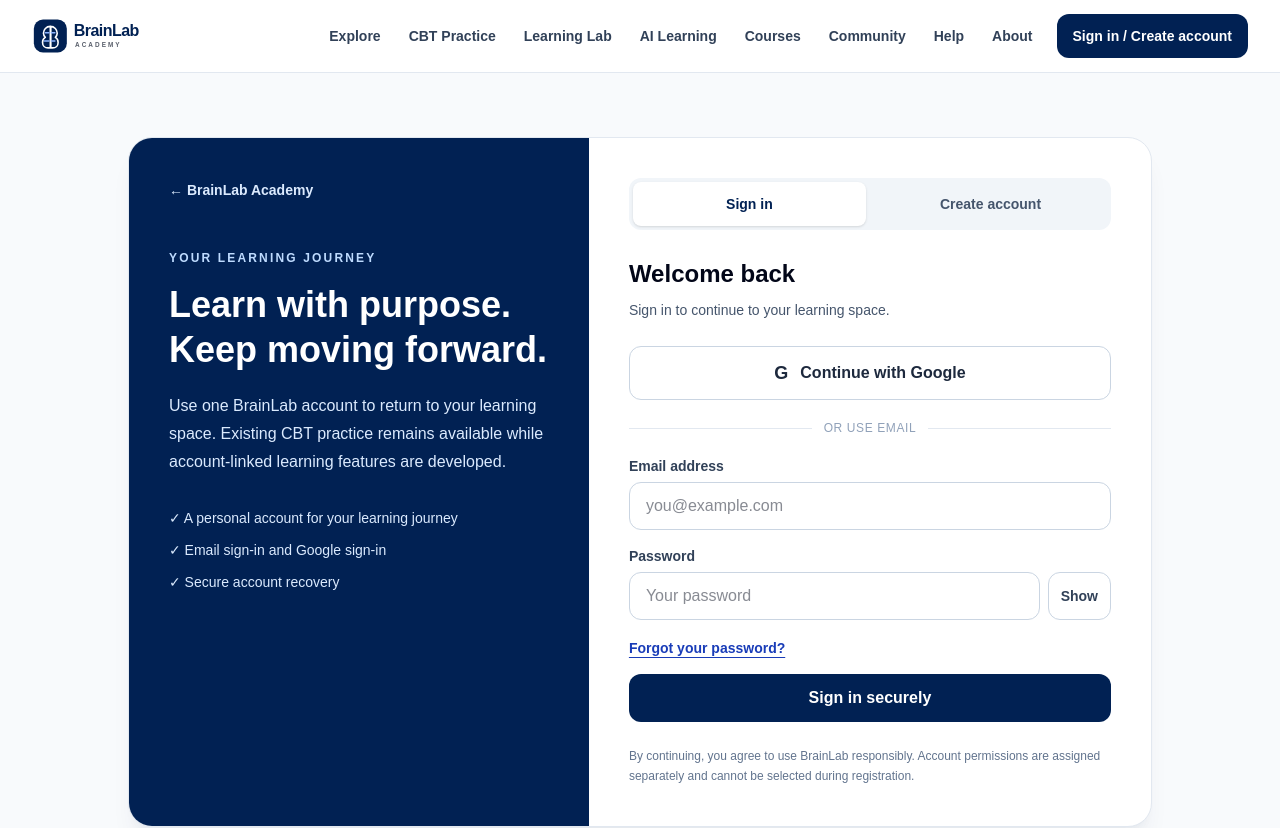
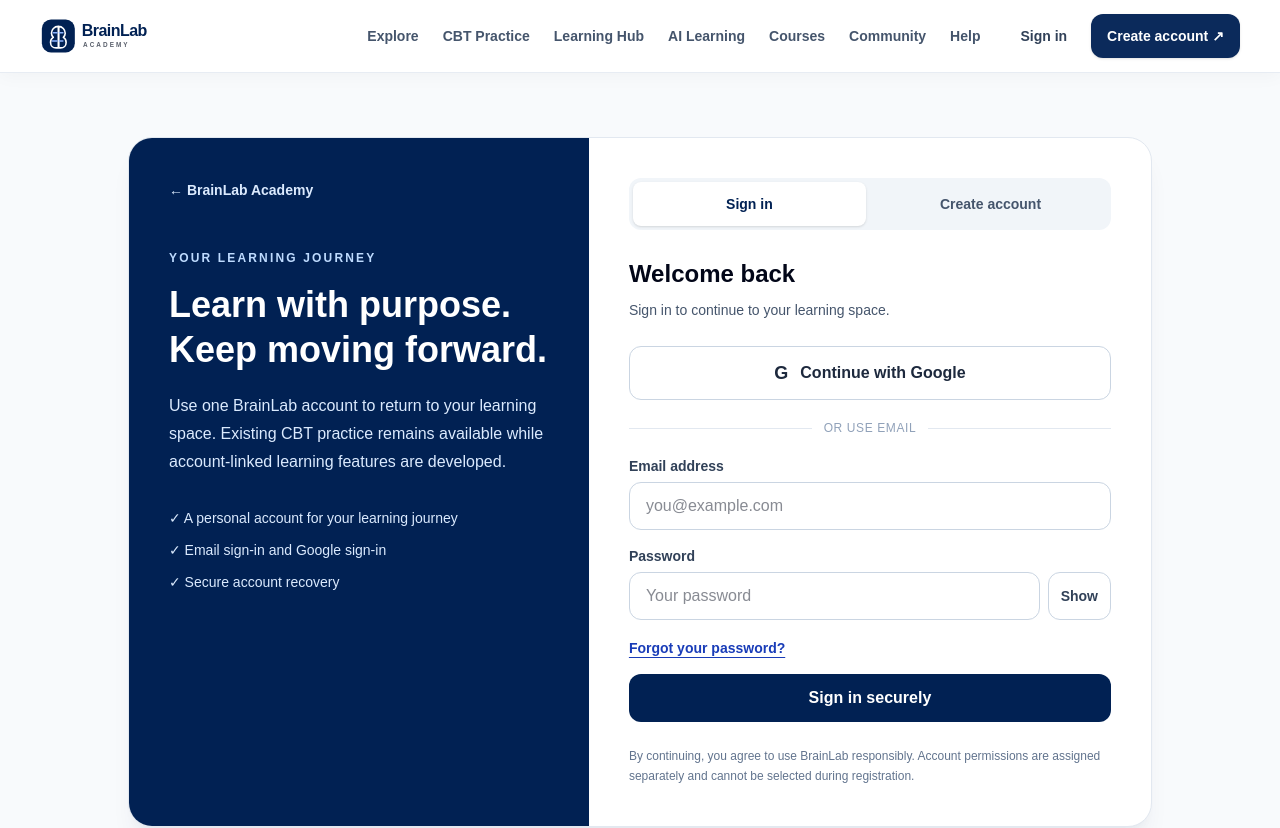
Before and after one commit to JAVABOI05/BRAINLAB-EXAM-CBT, a Next.js app: page /account in a window 1280 px wide. Shown: the top 828 px of the page. Built offline with nearby package versions, Linux system fonts and the light colour scheme; no server answers.

Commit message:
Improve responsive signed-in navigation

```diff
--- a/app/components/BrandHeader.tsx
+++ b/app/components/BrandHeader.tsx
@@ -10,12 +10,11 @@ import { supabase } from "../lib/supabase";
 const links = [
   { href: "/explore", label: "Explore" },
   { href: "/login", label: "CBT Practice" },
-  { href: "/learning", label: "Learning Lab" },
+  { href: "/learn", label: "Learning Hub" },
   { href: "/ai-learning", label: "AI Learning" },
   { href: "/courses", label: "Courses" },
   { href: "/community", label: "Community" },
   { href: "/support", label: "Help" },
-  { href: "/about", label: "About" },
 ];
 
 function displayName(user: User) {
@@ -61,31 +60,39 @@ export default function BrandHeader() {
     setSigningOut(false);
   }
 
+  const closeMenu = () => setMenuOpen(false);
+
   return (
-    <header className="sticky top-0 z-40 border-b border-slate-200 bg-white/95 backdrop-blur">
-      <div className="mx-auto flex min-h-[72px] max-w-7xl items-center justify-between gap-4 px-5 sm:px-8">
-        <Link href="/" className="flex min-w-0 items-center rounded-lg focus-visible:outline focus-visible:outline-2 focus-visible:outline-offset-4 focus-visible:outline-blue-600" aria-label="BrainLab Academy home">
+    <header className="sticky top-0 z-40 border-b border-slate-200/80 bg-white/95 shadow-[0_3px_18px_rgba(15,23,42,0.035)] backdrop-blur-xl">
+      <div className="mx-auto flex min-h-[72px] max-w-[1440px] items-center justify-between gap-4 px-4 sm:px-7 lg:px-10">
+        <Link href="/" onClick={closeMenu} className="flex shrink-0 items-center rounded-lg focus-visible:outline focus-visible:outline-2 focus-visible:outline-offset-4 focus-visible:outline-blue-600" aria-label="BrainLab Academy home">
           <Image src="/brainlab-logo.svg" alt="BrainLab Academy" width={110} height={61} priority className="h-11 w-auto" />
         </Link>
-        <button type="button" className="inline-flex h-11 w-11 items-center justify-center rounded-xl border border-slate-300 text-slate-800 xl:hidden" aria-label={menuOpen ? "Close navigation menu" : "Open navigation menu"} aria-expanded={menuOpen} aria-controls="brainlab-main-nav" onClick={() => setMenuOpen(!menuOpen)}>
+        <button type="button" className="inline-flex h-11 w-11 shrink-0 items-center justify-center rounded-xl border border-slate-300 bg-white text-slate-800 transition hover:bg-slate-50 focus-visible:outline focus-visible:outline-2 focus-visible:outline-offset-2 focus-visible:outline-blue-700 xl:hidden" aria-label={menuOpen ? "Close navigation menu" : "Open navigation menu"} aria-expanded={menuOpen} aria-controls="brainlab-main-nav" onClick={() => setMenuOpen(!menuOpen)}>
           <span aria-hidden="true" className="text-xl">{menuOpen ? "×" : "☰"}</span>
         </button>
-        <nav id="brainlab-main-nav" aria-label="Main navigation" className={menuOpen ? "absolute left-0 right-0 top-[72px] border-b border-slate-200 bg-white p-4 shadow-lg xl:static xl:flex xl:items-center xl:gap-1 xl:border-0 xl:bg-transparent xl:p-0 xl:shadow-none" : "hidden xl:flex xl:items-center xl:gap-1"}>
+        <nav id="brainlab-main-nav" aria-label="Main navigation" className={menuOpen ? "absolute left-0 right-0 top-[72px] flex max-h-[calc(100dvh-72px)] flex-col gap-1 overflow-y-auto border-b border-slate-200 bg-white p-4 shadow-xl xl:static xl:max-h-none xl:flex-row xl:items-center xl:gap-0 xl:overflow-visible xl:border-0 xl:bg-transparent xl:p-0 xl:shadow-none" : "hidden xl:flex xl:items-center xl:gap-0"}>
           {links.map((link) => (
-            <Link key={link.href} href={link.href} onClick={() => setMenuOpen(false)} className="block rounded-lg px-3 py-3 text-sm font-semibold text-slate-700 transition hover:bg-slate-100 hover:text-[#012153] md:py-2">
+            <Link key={link.href} href={link.href} onClick={closeMenu} className="rounded-xl px-3 py-3 text-sm font-semibold text-slate-600 transition hover:bg-slate-100 hover:text-[#0b2a5b] focus-visible:outline focus-visible:outline-2 focus-visible:outline-blue-700 xl:py-2">
               {link.label}
             </Link>
           ))}
           {checkingSession ? (
-            <span className="mt-2 inline-flex min-h-11 items-center justify-center rounded-xl border border-slate-200 px-4 py-2 text-sm text-slate-500 xl:ml-2 xl:mt-0" aria-live="polite">Checking account…</span>
+            <span className="mt-2 inline-flex min-h-11 items-center justify-center gap-2 rounded-xl border border-slate-200 px-4 py-2 text-sm text-slate-500 xl:ml-2 xl:mt-0" aria-live="polite"><span className="h-2 w-2 animate-pulse rounded-full bg-slate-400" /> Checking account…</span>
           ) : user ? (
-            <div className="mt-2 flex flex-col gap-2 xl:ml-2 xl:mt-0 xl:flex-row xl:items-center">
-              <Link href="/dashboard" onClick={() => setMenuOpen(false)} className="inline-flex min-h-11 items-center justify-center rounded-xl bg-[#012153] px-4 py-2 text-sm font-bold text-white transition hover:bg-[#0a2f72]">My learning</Link>
-              <Link href="/profile" onClick={() => setMenuOpen(false)} className="inline-flex min-h-11 items-center justify-center rounded-xl border border-slate-300 px-4 py-2 text-sm font-semibold text-slate-800 hover:bg-slate-50" title={user.email ?? "Your profile"}>{displayName(user)}</Link>
-              <button type="button" onClick={() => void signOut()} disabled={signingOut} className="inline-flex min-h-11 items-center justify-center rounded-xl border border-slate-200 px-3 py-2 text-sm font-semibold text-slate-600 hover:bg-slate-50 disabled:opacity-60">{signingOut ? "Signing out…" : "Sign out"}</button>
+            <div className="mt-2 flex flex-col gap-2 border-t border-slate-100 pt-3 xl:ml-3 xl:mt-0 xl:flex-row xl:items-center xl:border-0 xl:pt-0">
+              <Link href="/dashboard" onClick={closeMenu} className="inline-flex min-h-11 items-center justify-center gap-2 rounded-xl bg-[#0b2a5b] px-4 py-2 text-sm font-extrabold text-white shadow-sm transition hover:bg-blue-900"><span aria-hidden="true">⌂</span> My learning</Link>
+              <Link href="/profile" onClick={closeMenu} className="inline-flex min-h-11 items-center gap-2 rounded-xl border border-slate-200 bg-white px-3 py-2 text-sm font-bold text-slate-700 transition hover:border-blue-200 hover:bg-blue-50" title={user.email ?? "Your profile"}>
+                {user.user_metadata?.avatar_url || user.user_metadata?.picture ? <img src={user.user_metadata.avatar_url ?? user.user_metadata.picture} alt="" referrerPolicy="no-referrer" className="h-7 w-7 rounded-full object-cover" /> : <span aria-hidden="true" className="flex h-7 w-7 items-center justify-center rounded-full bg-blue-100 text-xs font-extrabold text-blue-950">{displayName(user).charAt(0).toUpperCase()}</span>}
+                <span className="max-w-[140px] truncate">{displayName(user)}</span>
+              </Link>
+              <button type="button" onClick={() => void signOut()} disabled={signingOut} className="inline-flex min-h-11 items-center justify-center rounded-xl px-3 py-2 text-sm font-bold text-slate-500 transition hover:bg-slate-100 hover:text-slate-900 disabled:opacity-60">{signingOut ? "Signing out…" : "Sign out"}</button>
             </div>
           ) : (
-            <Link href="/account" onClick={() => setMenuOpen(false)} className="mt-2 inline-flex min-h-11 items-center justify-center rounded-xl bg-[#012153] px-4 py-2 text-sm font-bold text-white transition hover:bg-[#0a2f72] xl:ml-2 xl:mt-0">Sign in / Create account</Link>
+            <div className="mt-2 flex flex-col gap-2 border-t border-slate-100 pt-3 xl:ml-3 xl:mt-0 xl:flex-row xl:items-center xl:border-0 xl:pt-0">
+              <Link href="/account" onClick={closeMenu} className="inline-flex min-h-11 items-center justify-center rounded-xl px-4 py-2 text-sm font-bold text-slate-700 transition hover:bg-slate-100">Sign in</Link>
+              <Link href="/account?mode=signup" onClick={closeMenu} className="inline-flex min-h-11 items-center justify-center rounded-xl bg-[#0b2a5b] px-4 py-2 text-sm font-extrabold text-white shadow-sm transition hover:bg-blue-900">Create account <span aria-hidden="true" className="ml-1">↗</span></Link>
+            </div>
           )}
         </nav>
       </div>
```
